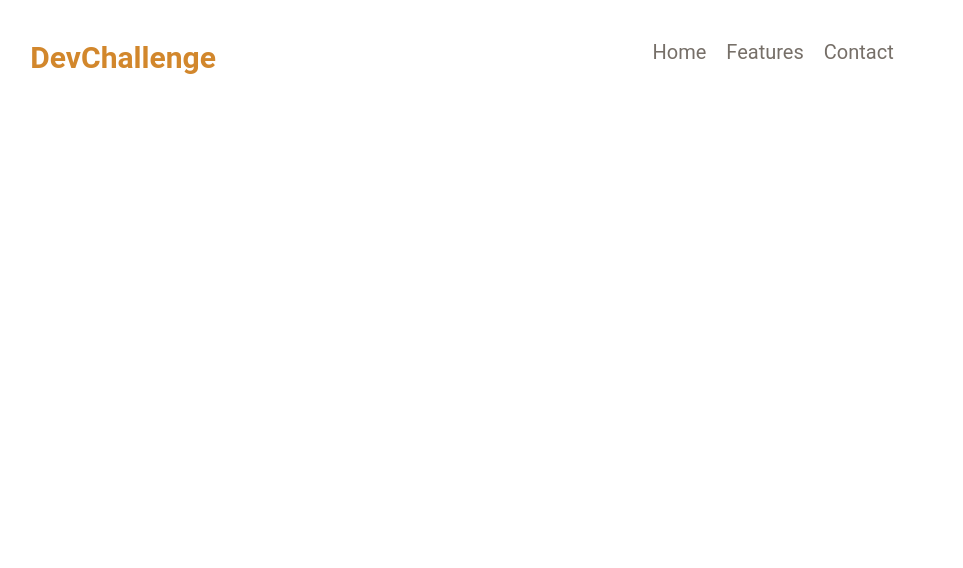
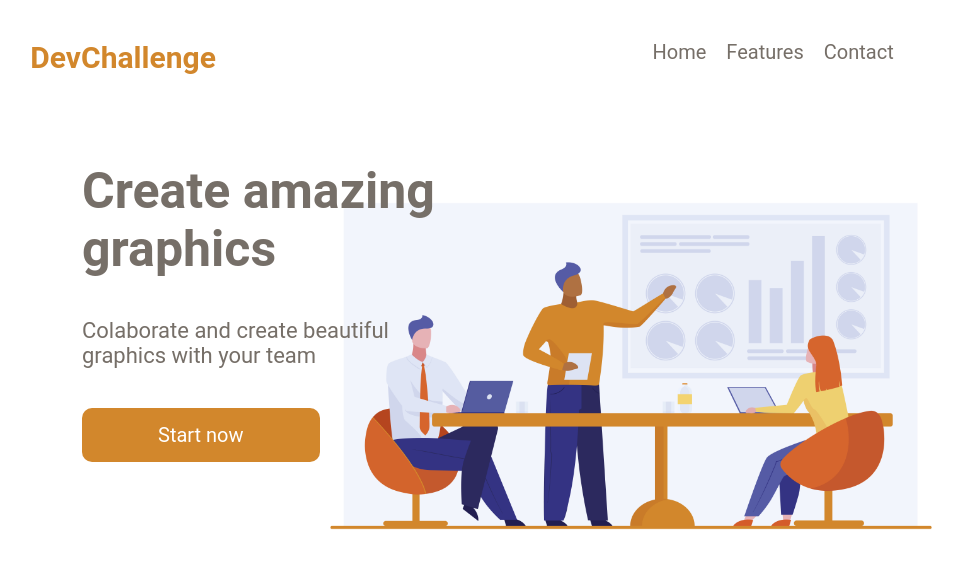
Before and after one commit to paulobrun0/AmazingGraph, a plain HTML site: page index.html in a window 1280 px wide. Shown: the whole page, without its empty margins (178-1141 px from the left). Drawn offline with Linux system fonts and the light colour scheme.

Commit message:
projeto finalizado

```diff
--- a/assets/style.css
+++ b/assets/style.css
@@ -45,11 +45,54 @@ header .cabecalho {
   font-size: 20px;
 }
 
-/* .conteudo-principal .container {
+.conteudo-principal .container {
   margin-top: 100px;
+  display: flex;
+  justify-content: flex-end;
 }
 
 .conteudo-principal .container .titulo-principal {
   color: #766f68;
-  font-size: 40px;
-} */
+  font-size: 50px;
+  font-weight: bold;
+  width: 400px;
+  left: 260px;
+  top: 162px;
+}
+
+.paragrafo-principal {
+  color: #766f68;
+  font-size: 22px;
+  width: 308px;
+  padding-top: 40px;
+  padding-bottom: 40px;
+}
+
+.container-info {
+  display: flex;
+  flex-direction: column;
+  justify-content: space-evenly;
+  align-items: flex-start;
+  position: absolute;
+  z-index: 2;
+  left: 260px;
+  top: 162px;
+}
+
+.btn {
+  color: #fff;
+  background: #d2872c;
+  padding: 15px 76px;
+  text-align: center;
+  border-radius: 10px;
+  font-size: 20px;
+  border-radius: 10px;
+}
+
+img {
+  position: relative;
+  z-index: 1;
+  max-width: 630px;
+  height: auto;
+  right: -14px;
+}
--- a/index.html
+++ b/index.html
@@ -25,17 +25,20 @@
         </div>
     </header>
 
-    <!-- <main>
+    <main>
         <section class="conteudo-principal">
             <div class="container">
-                <h1 class="titulo-principal">Create amazing <span>graphics</span></h1>
-                <p class="paragrafo-principal">Colaborate and create beautiful graphics with your team</p>
-                <a class="btn" href="#">Start now</a>
+                <div class="container-info">
+                    <h1 class="titulo-principal">Create amazing <span>graphics</span></h1>
+                    <p class="paragrafo-principal">Colaborate and create beautiful graphics with your team</p>
+                    <a class="btn" href="#">Start now</a>
+                </div>
+
 
                 <img src="assets/team.jpg" alt="">
             </div>
         </section>
-    </main> -->
+    </main>
 </body>
 
 </html>
```
